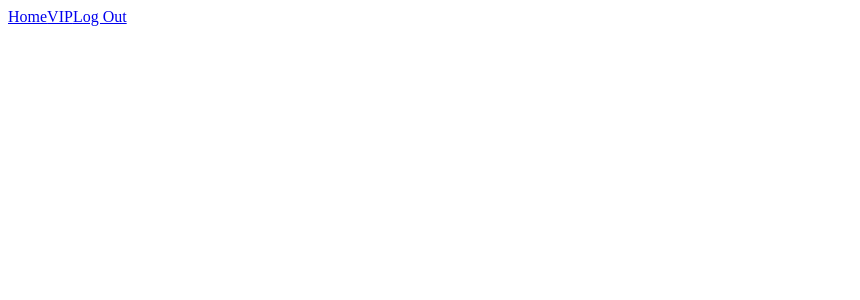
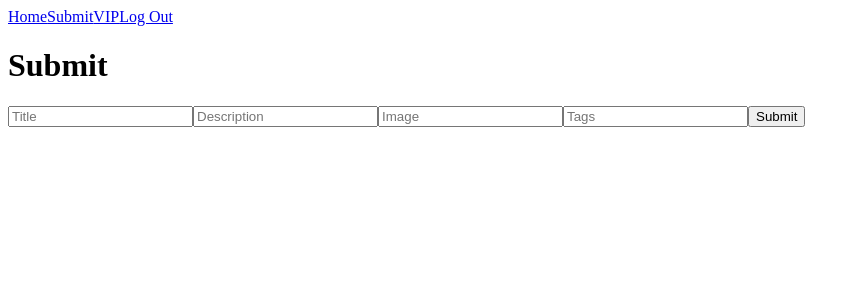
Before and after one commit to gebigoma/P4, a React (Create React App) app in the folder client/: page /submit in a window 1280 px wide. Shown: the top 300 px of the page, without its empty margins (0-860 px from the left). Built offline with nearby package versions, Linux system fonts and the light colour scheme; sample sign-in values are in the browser's storage.

Commit message:
submit form working and ul list of all submissions showing on home page

```diff
--- a/client/src/App.js
+++ b/client/src/App.js
@@ -7,6 +7,7 @@ import SignUp from './views/SignUp';
 import LogIn from './views/LogIn';
 import VIP from './views/VIP';
 import LogOut from './views/LogOut'
+import Submit from './views/Submit'
 
 class App extends Component {
 
@@ -38,6 +39,11 @@ class App extends Component {
             ? <VIP />
             : <Redirect to="/login" />
           }} />
+          <Route path="/submit" render={() => {
+            return this.state.currentUser
+            ? <Submit />
+            : <Redirect to="/login" />
+          }} />
           <Route path="/logout" render={(routeProps) => {
             return <LogOut {...routeProps} onLogOutSuccess={this.onLogOutSuccess.bind(this)} />
           }} />
--- a/client/src/NavBar.jsx
+++ b/client/src/NavBar.jsx
@@ -8,6 +8,7 @@ const NavBar = (props) => {
       {props.currentUser
         ? (
           <Fragment>
+            <Link to="/submit">Submit</Link>
             <Link to="/vip">VIP</Link>
             <Link to="/logout">Log Out</Link>
           </Fragment>
--- /dev/null
+++ b/client/src/components/SubmitForm.jsx
@@ -0,0 +1,16 @@
+import React from 'react'
+
+const SubmitForm = (props) => {
+  let { handleChange, handleSubmit, title, body, img, tags } = props
+  return (
+    <form onSubmit={handleSubmit}>
+        <input onChange={handleChange} type="text" placeholder="Title" name="title" autoComplete="off" value={title} />
+        <input onChange={handleChange} type="text" placeholder="Description" name="body" autoComplete="off" value={body}/>
+        <input onChange={handleChange} type="text" placeholder="Image" name="img" autoComplete="off" value={img} />
+        <input onChange={handleChange} type="text" placeholder="Tags" name="tags" autoComplete="off" value={tags}/>
+        <button>Submit</button>
+      </form>
+  )
+}
+
+export default SubmitForm
--- a/client/src/views/Home.jsx
+++ b/client/src/views/Home.jsx
@@ -1,11 +1,43 @@
-import React from 'react'
+import React, { Component } from 'react'
+import axios from 'axios'
+import { Link } from 'react-router-dom'
 
-const Home = (props) => {
-  return (
-    <div className="Home">
-      <h1>React Client App w/ JWT Auth</h1>
-    </div>
-  )
+const apiClient = axios.create()
+
+class Home extends Component {
+  state = {
+    submissions: []
+  }
+
+  componentDidMount() {
+    apiClient({ method: 'get', url: '/api/submissions' })
+      .then((apiResponse) => {
+        console.log(apiResponse.data)
+        const submission = apiResponse.data.payload
+        this.setState({ submissions: submission })
+      })
+  }
+
+  render() {
+    return(
+      <div>
+        <ul>
+          {this.state.submissions.map((s) => {
+            return (
+              <li key={s._id}>
+                {s.title}
+                {s.body}
+                {s.img}
+                {s.tags}
+              </li>
+            )
+          })}
+        </ul>
+      </div>
+    )
+  }
+
+
 }
 
 export default Home
--- /dev/null
+++ b/client/src/views/Submit.jsx
@@ -0,0 +1,56 @@
+import React, { Component } from 'react'
+import axios from 'axios'
+import SubmitForm from '../components/SubmitForm'
+
+const apiClient = axios.create()
+
+class Submit extends Component {
+
+  state = {
+    title: "",
+    body: "",
+    img: "",
+    tags: [""]
+  }
+
+  handleChange = (event) => {
+    event.preventDefault()
+    this.setState({ [event.target.name]: event.target.value })
+  }
+
+  handleSubmit = (event) => {
+    event.preventDefault()
+    let { title, body, img, tags } = this.state
+    apiClient({
+      method: 'post',
+      url: '/api/submissions',
+      data: { title, body, img, tags }
+    })
+    // console.log(this.state)
+      .then(response => {
+        console.log(response)
+        let id = response.data.payload._id
+        console.log(id)
+        this.setState({ title: "", body: "", image: "", tags: "" })
+      //   this.props.history.push(`/submissions/${id}`)
+      })
+  }
+  render() {
+    let { title, body, img, tags } = this.state
+    return (
+      <div>
+        <h1>Submit</h1>
+        <SubmitForm
+          handleChange={this.handleChange}
+          handleSubmit={this.handleSubmit}
+          title={title}
+          body={body}
+          img={img}
+          tags={tags}
+        />
+      </div>
+    )
+  }
+}
+
+export default Submit
```
Also changed, not shown: 1 other file (tests, documents, lock files or other folders).
